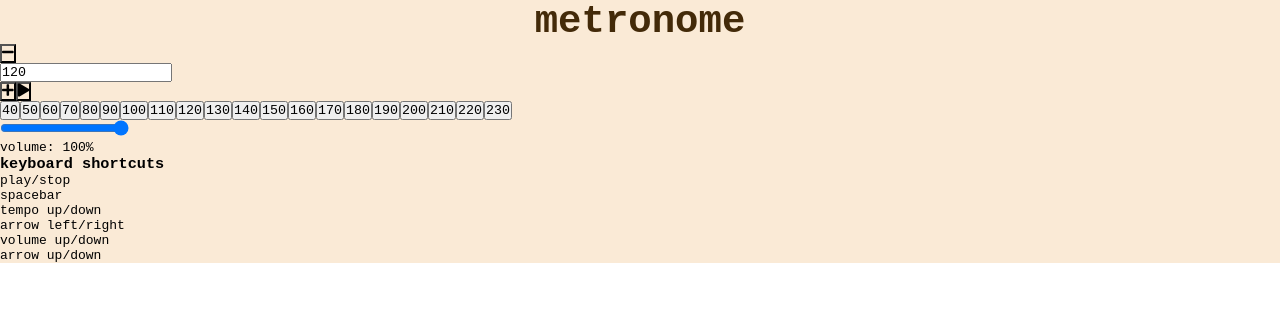
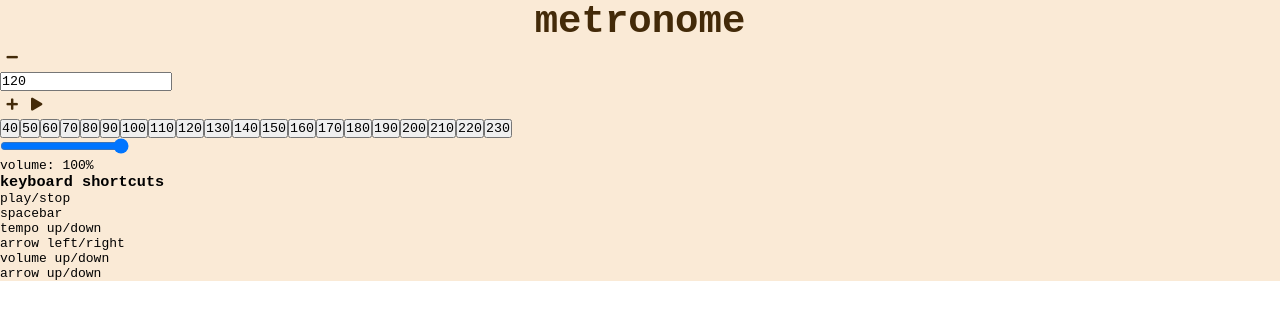
Before and after one commit to alanpaulprice/metronome, a React (Create React App) app: page / in a window 1280 px wide. Shown: the top 320 px of the page. Built offline with nearby package versions, Linux system fonts and the light colour scheme.

Commit message:
added styles to Button, gave incr and playStop btns noBorder prop

```diff
--- a/src/components/App.js
+++ b/src/components/App.js
@@ -79,7 +79,7 @@ class App extends Component {
           <Wrapper>
             <H1>metronome</H1>
 
-            <Button onClick={this.onIncrementButtonMinusClick}>
+            <Button noBorder onClick={this.onIncrementButtonMinusClick}>
               <i className="fa fa-minus" />
             </Button>
 
@@ -93,11 +93,11 @@ class App extends Component {
               />
             </form>
 
-            <Button onClick={this.onIncrementButtonPlusClick}>
+            <Button noBorder onClick={this.onIncrementButtonPlusClick}>
               <i className="fa fa-plus" />
             </Button>
 
-            <Button onClick={this.onPlayStopButtonClick}>
+            <Button noBorder onClick={this.onPlayStopButtonClick}>
               <i className={`fa fa-${this.state.playing ? 'stop' : 'play'}`} />
             </Button>
 
--- a/src/elements/Button.js
+++ b/src/elements/Button.js
@@ -1,9 +1,17 @@
 import styled from 'styled-components';
 
 const Button = styled.button`
-  color: ${props => props.theme.secondary || 'black'};
   background: transparent;
-  border-color: ${props => props.theme.secondary || 'black'};
+  font-size: 1rem;
+  padding: 0.5rem;
+  color: ${props => props.theme.fg || 'black'};
+  border-color: ${props => props.theme.fg || 'black'};
+  border-width: ${props =>
+    props.noBorder
+      ? '0'
+      : props.theme.buttonBorderWidth
+      ? props.theme.buttonBorderWidth
+      : '2px'};
 `;
 
 export default Button;
```
